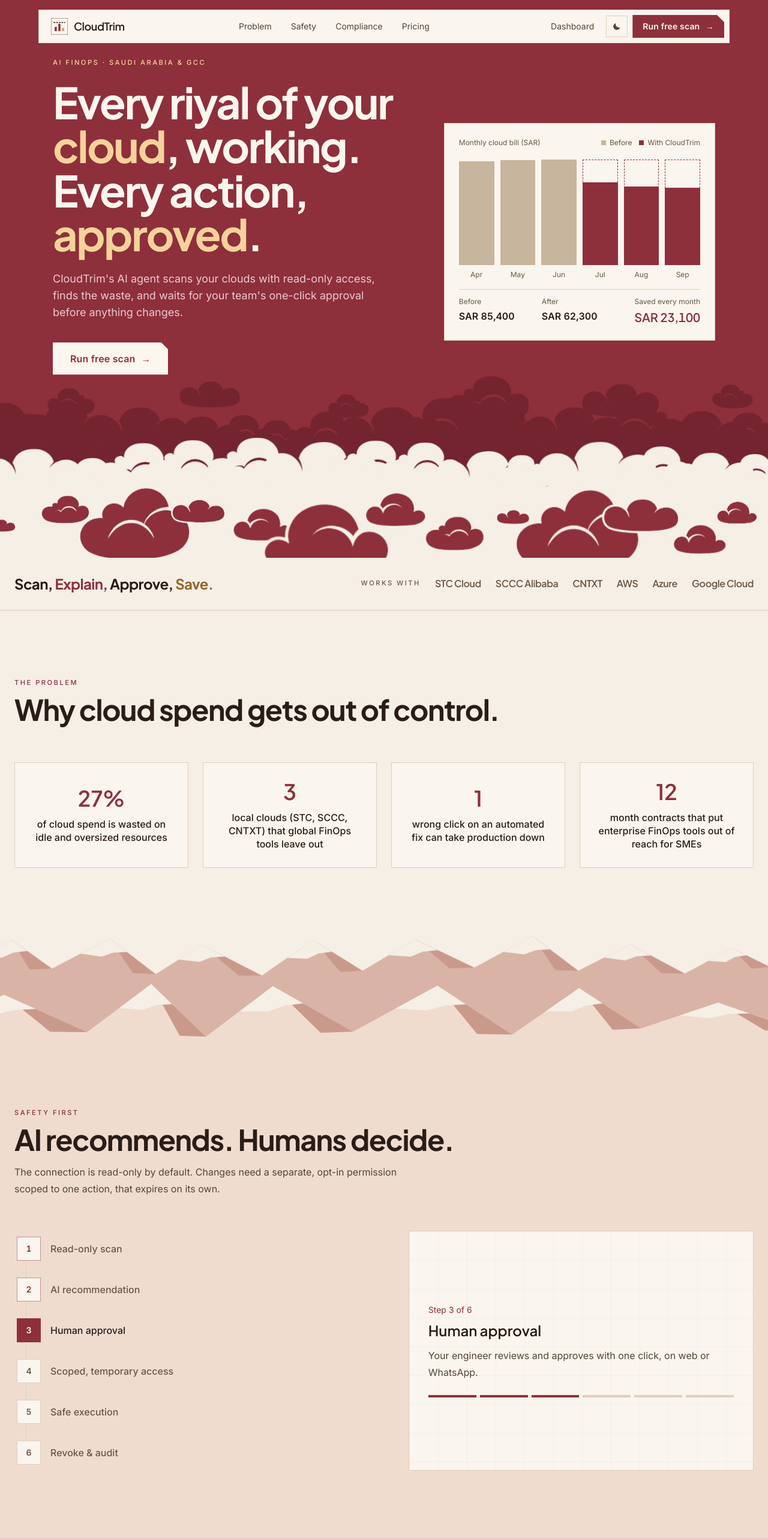
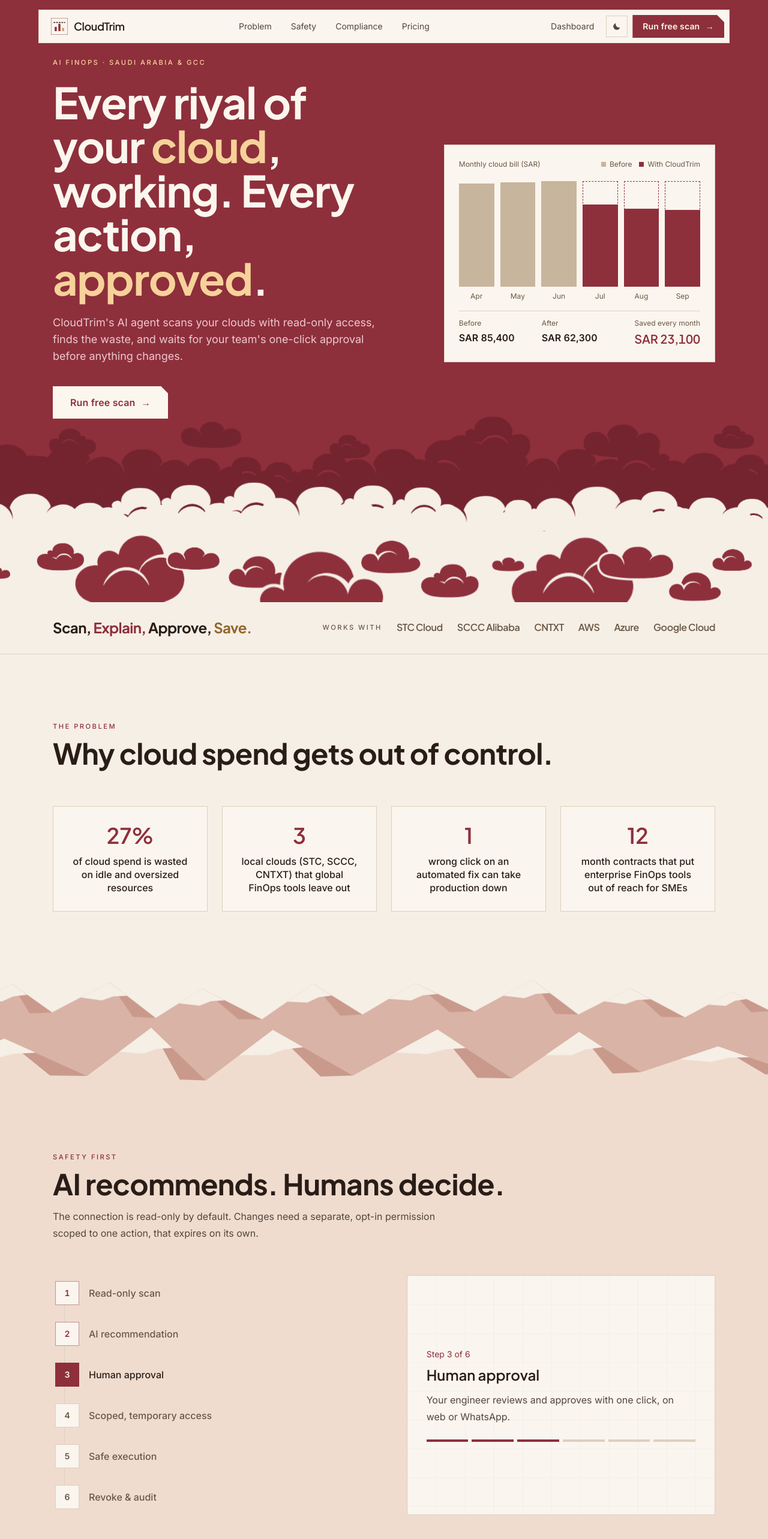
Before and after one commit to sulaimanmokhaniq/cloudtrim, a Next.js app: page / in a window 1280 px wide. Shown: the top 2566 px of the page at 60% size. Built offline with nearby package versions, Linux system fonts and the light colour scheme.

Commit message:
Landing: one container width for every section; looser headline letter-spacing
Co-Authored-By: Claude Opus 5.5 (1M context) <noreply@anthropic.com>
Claude-Session: https://claude.ai/code/session_015w2PzgeEiTrA3rsiPjNLLh

```diff
--- a/app/page.tsx
+++ b/app/page.tsx
@@ -63,7 +63,7 @@ export default function Home() {
       <ParallaxHero>
         <div className="max-w-xl">
           <p className="rise micro text-brand">AI FinOps · Saudi Arabia & GCC</p>
-          <h1 className="rise-2 font-display mt-5 text-5xl font-bold leading-[1.02] tracking-[-0.035em] md:text-7xl">
+          <h1 className="rise-2 font-display mt-5 text-5xl font-bold leading-[1.02] tracking-[-0.02em] md:text-7xl">
             Every riyal of your <span className="text-brand">cloud</span>, working. Every action, <span className="text-amber">approved</span>.
           </h1>
           <p className="rise-3 mt-6 max-w-[50ch] text-base leading-7 text-muted md:text-lg">
@@ -87,7 +87,7 @@ export default function Home() {
 
       {/* Tagline strip + provider badges */}
       <section className="border-b border-line">
-        <div className="mx-auto flex max-w-7xl flex-col gap-4 px-4 py-7 md:px-6 lg:flex-row lg:items-center lg:justify-between">
+        <div className="mx-auto flex max-w-6xl flex-col gap-4 px-4 py-7 md:px-6 lg:flex-row lg:items-center lg:justify-between">
           <Reveal>
             <p className="font-display text-xl font-bold tracking-tight sm:text-2xl whitespace-nowrap">
               Scan, <span className="text-brand">Explain,</span> Approve, <span className="text-amber">Save.</span>
@@ -108,7 +108,7 @@ export default function Home() {
 
       {/* Problem */}
       <section id="problem" className="border-b border-line py-20 md:py-28">
-        <div className="mx-auto max-w-7xl px-4 md:px-6">
+        <div className="mx-auto max-w-6xl px-4 md:px-6">
           <SectionTitle kicker="The problem" title="Why cloud spend gets out of control." />
           <div className="mt-12 md:mt-16 grid gap-6 sm:grid-cols-2 lg:grid-cols-4">
             {problems.map((p, i) => (
@@ -128,7 +128,7 @@ export default function Home() {
       <div style={{ background: "var(--color-band)" }}>
       {/* Safety */}
       <section id="safety" className="border-b border-line py-20 md:py-28">
-        <div className="mx-auto max-w-7xl px-4 md:px-6">
+        <div className="mx-auto max-w-6xl px-4 md:px-6">
           <SectionTitle kicker="Safety first" title="AI recommends. Humans decide." />
           <p className="mt-4 max-w-2xl text-base leading-7 text-ink-2">
             The connection is read-only by default. Changes need a separate, opt-in permission scoped to one action, that
@@ -142,7 +142,7 @@ export default function Home() {
 
       {/* Local / Compliance */}
       <section id="compliance" className="border-b border-line py-20 md:py-28">
-        <div className="mx-auto max-w-7xl px-4 md:px-6">
+        <div className="mx-auto max-w-6xl px-4 md:px-6">
           <div className="grid gap-10 lg:grid-cols-2 lg:gap-14 items-center">
             <div>
               <p className="micro text-brand">Compliance</p>
@@ -172,7 +172,7 @@ export default function Home() {
       <div data-band="sea" className="bg-bg text-ink">
       {/* Pricing */}
       <section id="pricing" className="border-b border-line py-20 md:py-28">
-        <div className="mx-auto max-w-7xl px-4 md:px-6">
+        <div className="mx-auto max-w-6xl px-4 md:px-6">
           <SectionTitle kicker="Pricing" title="Start free, then pay per resource." />
           <div className="mt-12 md:mt-16 grid gap-6 md:grid-cols-3">
             <PriceCard title="First scan" price="Free" unit="one-time, no card" cta={CTA} href="/start" items={["Connect multi cloud account", "Full waste report as PDF", "Top savings with expected value"]} />
@@ -193,7 +193,7 @@ export default function Home() {
       {/* Closing call to action */}
       <section className="border-b border-line py-20 md:py-24">
         <Reveal className="mx-auto flex max-w-3xl flex-col items-center px-4 text-center md:px-6">
-          <h2 className="font-display text-3xl font-bold tracking-[-0.03em] sm:text-4xl md:text-5xl">See what your cloud is wasting.</h2>
+          <h2 className="font-display text-3xl font-bold tracking-[-0.015em] sm:text-4xl md:text-5xl">See what your cloud is wasting.</h2>
           <p className="mt-4 max-w-[48ch] text-base leading-7 text-ink-2">
             Connect a read-only key and get your first waste report free. Nothing changes without your approval.
           </p>
@@ -209,7 +209,7 @@ export default function Home() {
       </section>
 
       <footer className="bg-bg py-10">
-        <div className="mx-auto flex max-w-7xl flex-col items-center justify-between gap-4 px-4 text-sm text-muted md:flex-row md:px-6">
+        <div className="mx-auto flex max-w-6xl flex-col items-center justify-between gap-4 px-4 text-sm text-muted md:flex-row md:px-6">
           <Logo />
           <nav className="flex flex-wrap justify-center gap-x-6 gap-y-2" aria-label="Footer">
             <Link href="/demo" className="hover:text-ink">Demo</Link>
@@ -229,7 +229,7 @@ function SectionTitle({ kicker, title }: { kicker: string; title: string }) {
   return (
     <Reveal className="max-w-5xl">
       <p className="micro text-brand">{kicker}</p>
-      <h2 className="font-display mt-3 text-3xl font-bold tracking-[-0.03em] sm:text-4xl md:text-5xl">{title}</h2>
+      <h2 className="font-display mt-3 text-3xl font-bold tracking-[-0.015em] sm:text-4xl md:text-5xl">{title}</h2>
     </Reveal>
   );
 }
```
